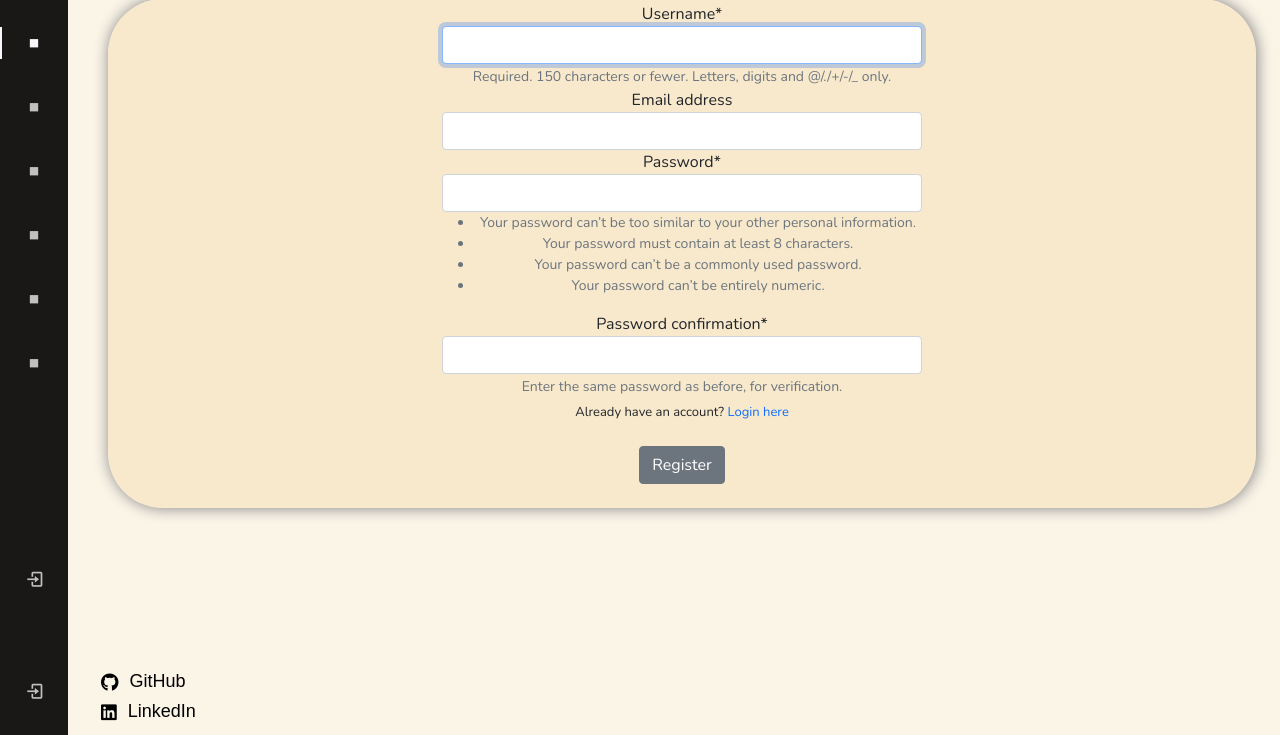
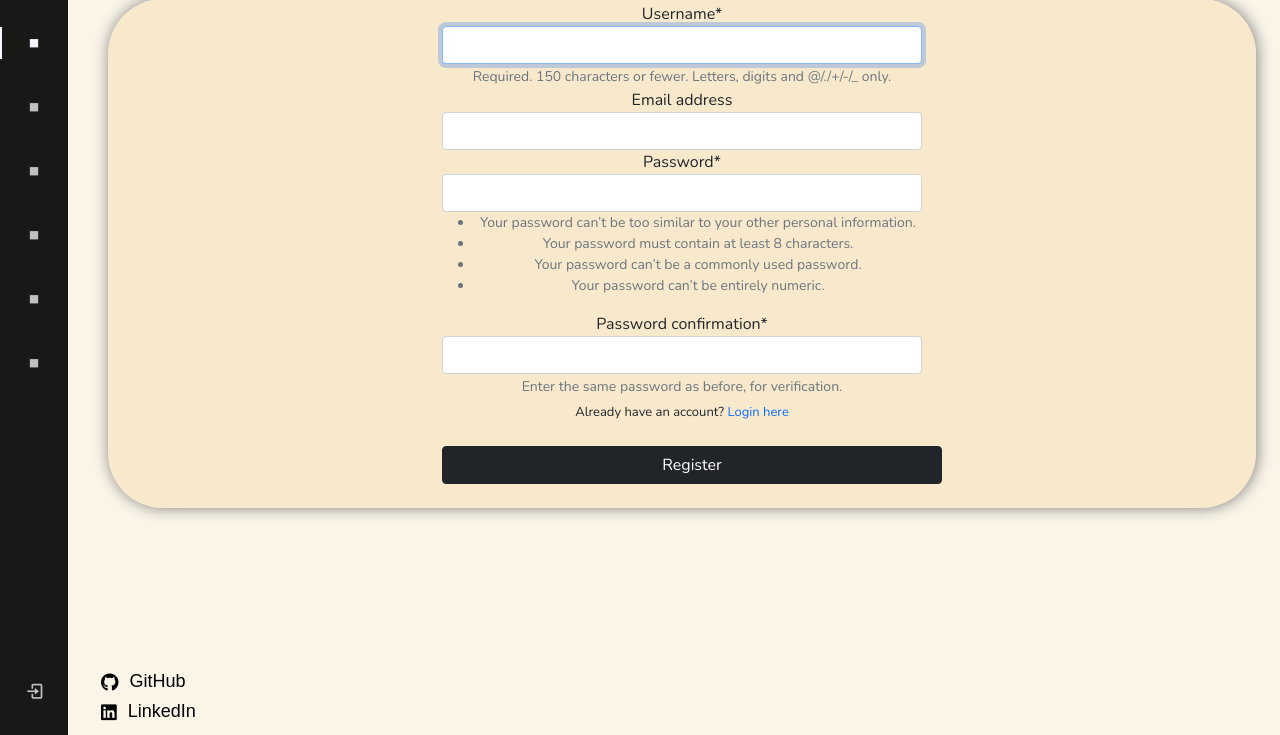
Before and after one commit to dawidkaplon/WordGuesser, a Django app: page /register/ in a window 1280 px wide. Shown: the part 65-800 px from the top of the page. Run offline with Django 4.2, Linux system fonts and the light colour scheme; some libraries are stand-ins or nearby versions.

```diff
--- a/mysite/templates/base.html
+++ b/mysite/templates/base.html
@@ -140,6 +140,7 @@
 
     .nav_link:hover {
       color: var(--white-color);
+      font-size: 110%;
     }
 
     .nav_icon {
@@ -379,13 +380,9 @@
         <span class="nav_name">{% translate "Log Out" %}</span>
       </a>
         {% else %}
-        <a href="/login" class="nav_link" style="margin-top: 6.5rem;">
-          <i class="bx bx-log-in nav_icon"></i>
-          <span class="nav_name">{% translate "Log In" %}</span>
-        </a>
         <a href="/login" class="nav_link">
           <i class="bx bx-log-in nav_icon"></i>
-          <span class="nav_name">{% translate "Log In" %}</span>
+          <span class="nav_name">{% translate "Login/Register" %}</span>
         </a>
           {% endif %}
     </nav>
--- a/mysite/templates/loss_page.html
+++ b/mysite/templates/loss_page.html
@@ -12,7 +12,7 @@
     <h1>{% translate "You Lost!" %}</h1>
     <h3>{% translate "Your word was: " %}<a href={{word.definition}} target="_blank">{{word.word}}</a></h3>
     <div>
-        <a class="btn btn-dark" href="/{{LANGUAGE_CODE}}" style="width: 25rem; margin-top: 2rem;">{% translate "new word" %}</a>
+        <a class="btn btn-dark" href="/{{LANGUAGE_CODE}}" style="width: 25rem; margin-top: 2rem;">{% translate "Go to Homepage" %}</a>
     </div>
 </div>
 
--- a/mysite/templates/win_page.html
+++ b/mysite/templates/win_page.html
@@ -12,7 +12,7 @@
     <h1>{% translate "You Won!" %}</h1>
     <h3>{% translate "Your word was: " %}<a href={{word.definition}} target="_blank">{{word.word}}</a></h3>
     <div>
-        <a class="btn btn-dark" href="/{{LANGUAGE_CODE}}" style="width: 25rem; margin-top: 2rem;">{% translate "new word" %}</a>
+        <a class="btn btn-dark" href="/{{LANGUAGE_CODE}}" style="width: 25rem; margin-top: 2rem;">{% translate "Go to Homepage" %}</a>
     </div>
 </div>
 
--- a/register/templates/register/register.html
+++ b/register/templates/register/register.html
@@ -18,7 +18,7 @@
         <div style="font-size: small; margin-top: 0.3rem;">
             {% translate "Already have an account?" %} <a href="/{{LANGUAGE_CODE}}/login">{% translate "Login here" %}</a>
         </div>
-        <br><button type="submit" class="btn btn-secondary">{% translate "Register" %}</button>
+        <br><button type="submit" class="btn btn-dark"style="width: 500px;">{% translate "Register" %}</button>
     </form>
 </div>
 
--- a/register/templates/registration/login.html
+++ b/register/templates/registration/login.html
@@ -17,7 +17,7 @@
         {{ form|crispy }}
         <div style="font-size: small; margin-top: 0.3rem;"> {% translate "Don't have an account?" %} <a
                 href="/{{LANGUAGE_CODE}}/register">{% translate "Register" %}</a></div>
-        <br><button type="submit" class="btn btn-secondary" name="login">{% translate "Login" %}</button>
+        <br><button type="submit" class="btn btn-dark" name="login" style="width: 500px;">{% translate "Login" %}</button>
     </form>
 </div>
 
```
Also changed, not shown: locale/en/LC_MESSAGES/django.po, locale/pl/LC_MESSAGES/django.po, 1 other file.
